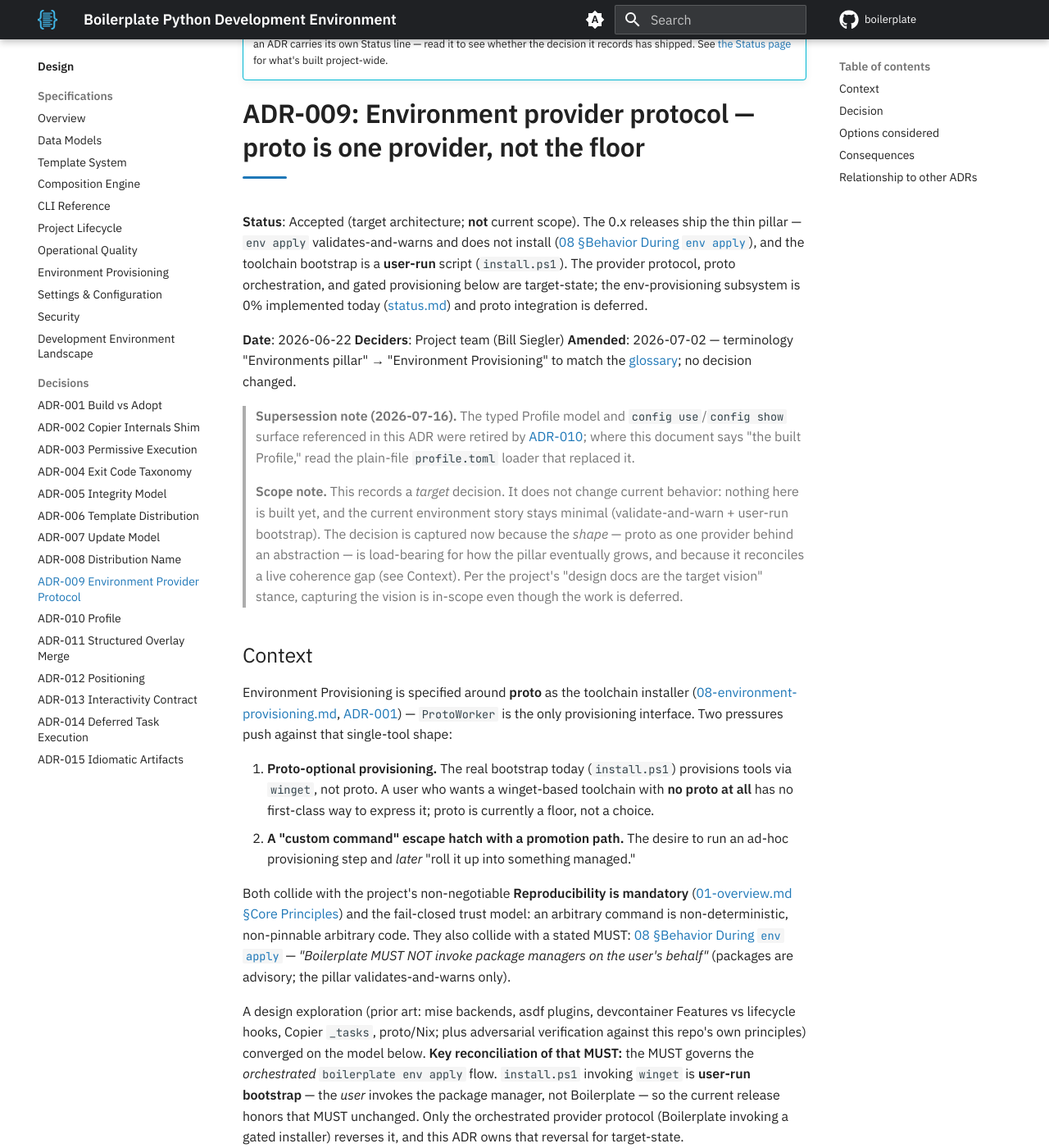
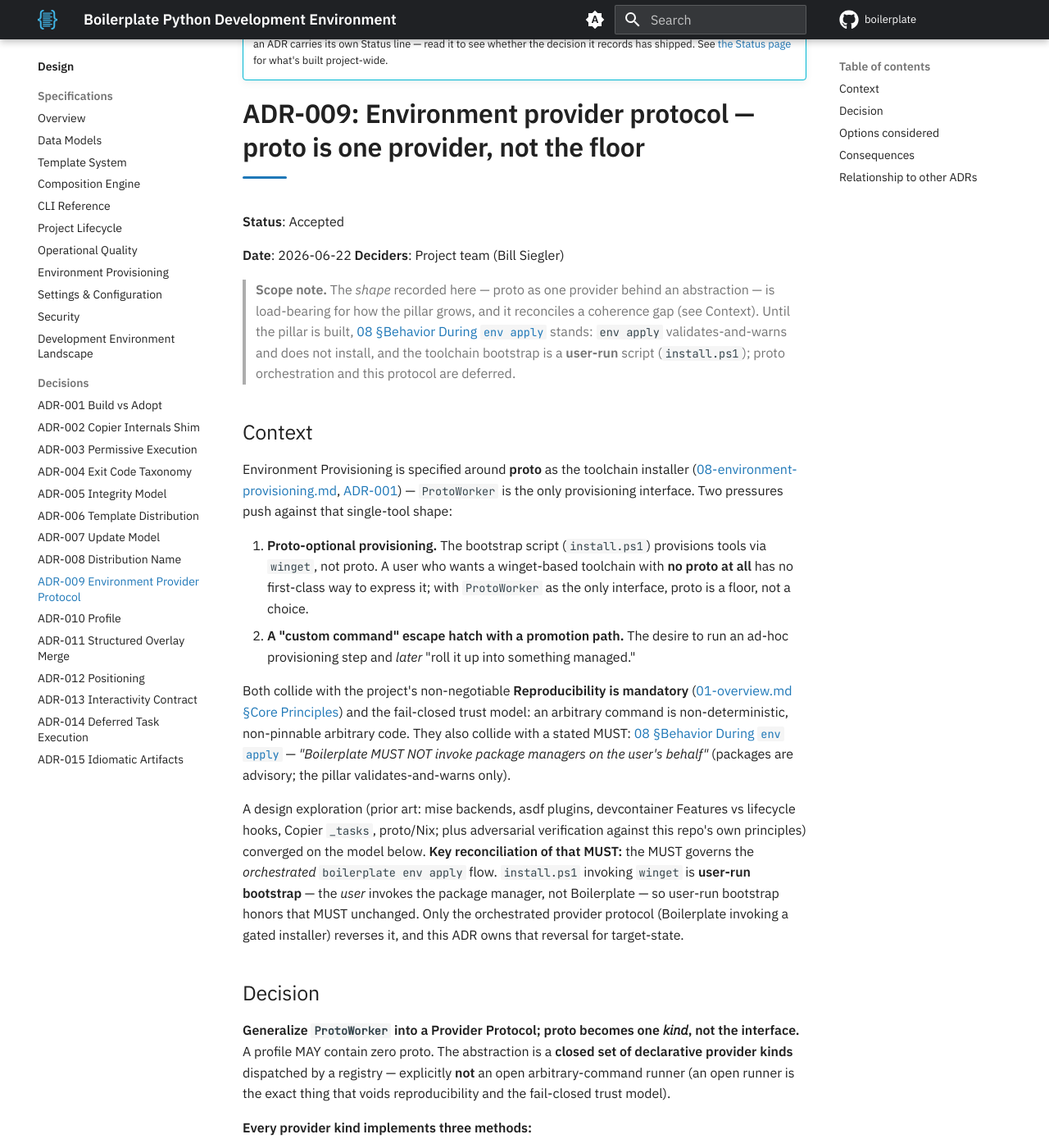
Before and after one commit to TheRealBillSiegler/boilerplate, an MkDocs documentation site: the page built from docs/design/adr-009-environment-provider-protocol.md, in a window 1280 px wide and 1400 px high, scrolled down 236 px. Shown: the whole window at 82% size. Built offline with MkDocs 1.6.1 and Material for MkDocs 9.7.7, drawn with Linux system fonts in a browser that asks for light colours; comment, search, counter and statistics services are not loaded; the version menu is left out; some of the changed text lies outside the part shown.

Commit message:
docs(design): state ADR-009 as the current decision
The Status line, the amendment note, the supersession note and the
"built Profile" wording are removed, and the Context and Consequences
name the plain-file profile loader. The status sentences about shipped
behavior leave the Options and Consequences bullets.

Co-Authored-By: Claude Sonnet 5.5 <noreply@anthropic.com>

```diff
--- a/docs/design/adr-009-environment-provider-protocol.md
+++ b/docs/design/adr-009-environment-provider-protocol.md
@@ -1,23 +1,21 @@
 # ADR-009: Environment provider protocol — proto is one provider, not the floor
 
-**Status**: Accepted (target architecture; **not** current scope). The 0.x releases ship the thin pillar — `env apply` validates-and-warns and does not install ([08 §Behavior During `env apply`](08-environment-provisioning.md)), and the toolchain bootstrap is a **user-run** script (`install.ps1`). The provider protocol, proto orchestration, and gated provisioning below are target-state; the env-provisioning subsystem is 0% implemented today ([status.md](../status.md)) and proto integration is deferred.
+**Status**: Accepted
 
-**Date**: 2026-06-22 **Deciders**: Project team (Bill Siegler) **Amended**: 2026-07-02 — terminology "Environments pillar" → "Environment Provisioning" to match the [glossary](01-overview.md#glossary); no decision changed.
+**Date**: 2026-06-22 **Deciders**: Project team (Bill Siegler)
 
-> **Supersession note (2026-07-16).** The typed Profile model and `config use`/`config show` surface referenced in this ADR were retired by [ADR-010](adr-010-profile.md); where this document says "the built Profile," read the plain-file `profile.toml` loader that replaced it.
-
-> **Scope note.** This records a *target* decision. It does not change current behavior: nothing here is built yet, and the current environment story stays minimal (validate-and-warn + user-run bootstrap). The decision is captured now because the *shape* — proto as one provider behind an abstraction — is load-bearing for how the pillar eventually grows, and because it reconciles a live coherence gap (see Context). Per the project's "design docs are the target vision" stance, capturing the vision is in-scope even though the work is deferred.
+> **Scope note.** The *shape* recorded here — proto as one provider behind an abstraction — is load-bearing for how the pillar grows, and it reconciles a coherence gap (see Context). Until the pillar is built, [08 §Behavior During `env apply`](08-environment-provisioning.md) stands: `env apply` validates-and-warns and does not install, and the toolchain bootstrap is a **user-run** script (`install.ps1`); proto orchestration and this protocol are deferred.
 
 ## Context
 
 Environment Provisioning is specified around **proto** as the toolchain installer ([08-environment-provisioning.md](08-environment-provisioning.md), [ADR-001](adr-001-build-vs-adopt.md)) — `ProtoWorker` is the only provisioning interface. Two pressures push against that single-tool shape:
 
-1. **Proto-optional provisioning.** The real bootstrap today (`install.ps1`) provisions tools via `winget`, not proto. A user who wants a winget-based toolchain with **no proto at all** has no first-class way to express it; proto is currently a floor, not a choice.
+1. **Proto-optional provisioning.** The bootstrap script (`install.ps1`) provisions tools via `winget`, not proto. A user who wants a winget-based toolchain with **no proto at all** has no first-class way to express it; with `ProtoWorker` as the only interface, proto is a floor, not a choice.
 2. **A "custom command" escape hatch with a promotion path.** The desire to run an ad-hoc provisioning step and *later* "roll it up into something managed."
 
 Both collide with the project's non-negotiable **Reproducibility is mandatory** ([01-overview.md §Core Principles](01-overview.md)) and the fail-closed trust model: an arbitrary command is non-deterministic, non-pinnable arbitrary code. They also collide with a stated MUST: [08 §Behavior During `env apply`](08-environment-provisioning.md) — *"Boilerplate MUST NOT invoke package managers on the user's behalf"* (packages are advisory; the pillar validates-and-warns only).
 
-A design exploration (prior art: mise backends, asdf plugins, devcontainer Features vs lifecycle hooks, Copier `_tasks`, proto/Nix; plus adversarial verification against this repo's own principles) converged on the model below. **Key reconciliation of that MUST:** the MUST governs the *orchestrated* `boilerplate env apply` flow. `install.ps1` invoking `winget` is **user-run bootstrap** — the *user* invokes the package manager, not Boilerplate — so the current release honors that MUST unchanged. Only the orchestrated provider protocol (Boilerplate invoking a gated installer) reverses it, and this ADR owns that reversal for target-state.
+A design exploration (prior art: mise backends, asdf plugins, devcontainer Features vs lifecycle hooks, Copier `_tasks`, proto/Nix; plus adversarial verification against this repo's own principles) converged on the model below. **Key reconciliation of that MUST:** the MUST governs the *orchestrated* `boilerplate env apply` flow. `install.ps1` invoking `winget` is **user-run bootstrap** — the *user* invokes the package manager, not Boilerplate — so user-run bootstrap honors that MUST unchanged. Only the orchestrated provider protocol (Boilerplate invoking a gated installer) reverses it, and this ADR owns that reversal for target-state.
 
 ## Decision
 
@@ -34,7 +32,7 @@ A design exploration (prior art: mise backends, asdf plugins, devcontainer Featu
 - **`proto`** — declarative versioned tools; keeps its WASM-sandbox trust posture and `.protolock`. Its `resolved_state` delegates to (hashes) `.protolock` — **no competing `env.lock`**, so "orchestrate, don't replace" holds ([02 §Environment Lock Strategy](02-data-models.md)).
 - **`pinned-artifact`** — *the disciplined form of "custom command"*: a content-pinned fetch-verify-run (exact version + per-platform `https` URL + **mandatory** per-platform `sha256` + a version-assertion probe). Byte-reproducible. This is genuinely **first-party** (nothing external to orchestrate), which ADR-001's two-pillar-orchestration framing must admit alongside orchestrated providers. Free-form shell, unpinned fetch, `curl | sh`, and host-mutating `sudo` are **prohibited** in this kind.
 - **`system-package`** — `winget` / `apt` / `brew`. This is *"make the existing advisory [`packages` / `PackageRequirement`](02-data-models.md) field (already carrying `source` + optional `version`) actually provision, gated,"* not a new concept. Optional `version`: absent → latest today; exact/range later (plural-shape, additive). Records the **resolved** version into the lock. **Best-effort tier** (see Reproducibility).
-- **`package-index`** — folds the duplicated `uv.toml` fetch/verify/seed out of `install.ps1` / `setup-wsl-env.sh`. (Note overlap with the **already-built** `Profile` system — see Consequences.)
+- **`package-index`** — folds the duplicated `uv.toml` fetch/verify/seed out of `install.ps1` / `setup-wsl-env.sh`. (Note overlap with the plain-file `profile.toml` loader of [ADR-010](adr-010-profile.md) — see Consequences.)
 
 **Raw arbitrary shell is CUT from this decision.** Its *effect* cannot be locked (you can hash the command string, not its side effects). If ever added, it needs its own ADR **and** an explicit amendment to the "Reproducibility is mandatory" principle — not a smuggled `reproducible:false` carve-out.
 
@@ -61,13 +59,13 @@ Recorded version is a **floor** honored on re-apply: declaration > recorded floo
 - **Closed declarative kind-set (chosen)** — every kind must implement `verify` with a real post-condition; a candidate that can't is, by construction, not a provider (the type-level test for escape-hatch abuse).
 - **Separate Boilerplate `env.lock`** — rejected; duplicates `.protolock`, violates orchestrate-don't-replace. `provider_states` in the existing record instead.
 - **Reuse the template trust gate as-is** — rejected; [08 §`allowed_proto_plugins` Enforcement](08-environment-provisioning.md) *exempts* profiles because proto runs in WASM. Non-proto providers have no sandbox, so the gate must be **extended**, not reused unchanged.
-- **Capture as target (chosen) vs. keep the pillar thin in vision too** — a design review flagged Environment Provisioning as "a second product for users who don't exist yet." Capturing the protocol as *target* (while the shipped pillar stays thin) honors both that concern and "can't YAGNI a vision"; building it now was rejected as scope creep against the scripts-first decision.
+- **Capture as target (chosen) vs. keep the pillar thin in vision too** — a design review flagged Environment Provisioning as "a second product for users who don't exist yet." Capturing the protocol as *target* honors both that concern and "can't YAGNI a vision"; building it now was rejected as scope creep against the scripts-first decision.
 
 ## Consequences
 
-- **Current behavior is unaffected.** Validate-and-warn + user-run `install.ps1` bootstrap; proto and this protocol are deferred. The MUST holds today; this ADR **supersedes** its *blanket* prohibition only in target-state — replacing "MUST NOT invoke" with "MUST NOT invoke **except** via an allowlisted, pinned, consented provider."
-- **Amendments this forces when the pillar is built** (target docs, not current edits): generalize `ProtoWorker` → Provider Protocol in [01](01-overview.md) and [08](08-environment-provisioning.md); admit first-party providers (`pinned-artifact`) in [ADR-001](adr-001-build-vs-adopt.md)'s pure-orchestrator framing; amend [02 §EnvironmentProvisionRecord](02-data-models.md) (`provider_states` is a resolution input, recorded-version-as-floor) and resolve the `tools`-map vs `provider_states` duplication (derive `tools`); rewrite [08 §Behavior During `env apply`](08-environment-provisioning.md) for the gated-provision reversal.
-- **Naming hazards to flag now:** the **built** `Profile` (org index/registry config — `settings/profile.py`, `config use/show`) vs the design-only `EnvironmentProfile` (`boilerplate-env.yml`) overload; "provider" also names catalog/template git-sources. The `package-index` kind overlaps the built `Profile` system — prefer *extending* that resolution chain over reinventing it.
+- **The target narrows 08's blanket prohibition.** Until the pillar is built, validate-and-warn and the user-run `install.ps1` bootstrap stand and the MUST holds; the target replaces "MUST NOT invoke" with "MUST NOT invoke **except** via an allowlisted, pinned, consented provider."
+- **Design-doc changes this forces when the pillar is built:** generalize `ProtoWorker` → Provider Protocol in [01](01-overview.md) and [08](08-environment-provisioning.md); admit first-party providers (`pinned-artifact`) in [ADR-001](adr-001-build-vs-adopt.md)'s pure-orchestrator framing; amend [02 §EnvironmentProvisionRecord](02-data-models.md) (`provider_states` is a resolution input, recorded-version-as-floor) and resolve the `tools`-map vs `provider_states` duplication (derive `tools`); rewrite [08 §Behavior During `env apply`](08-environment-provisioning.md) for the gated-provision reversal.
+- **Naming hazards:** the plain-file `profile.toml` loader ([ADR-010](adr-010-profile.md), `settings/profile.py`) vs the `EnvironmentProfile` (`boilerplate-env.yml`) overload; "provider" also names catalog/template git-sources. The `package-index` kind overlaps the `profile.toml` loader — prefer *extending* that loader over reinventing it.
 - **Build decomposition (target):** Unit 1 = Provider Protocol + `provider_states` + `pinned-artifact` (the proto-*less* tracer-bullet that proves the abstraction) → Unit 2a = proto refactored in + `system-package` + `package-index` → Unit 2b = active/named configs. Strictly sequential; 2a/2b depend on Unit 1's registry + schema. Substrate/`platform` becoming required on `boilerplate-env.yml` is a breaking change → major bump, spec the migration.
 
 ## Relationship to other ADRs
```
